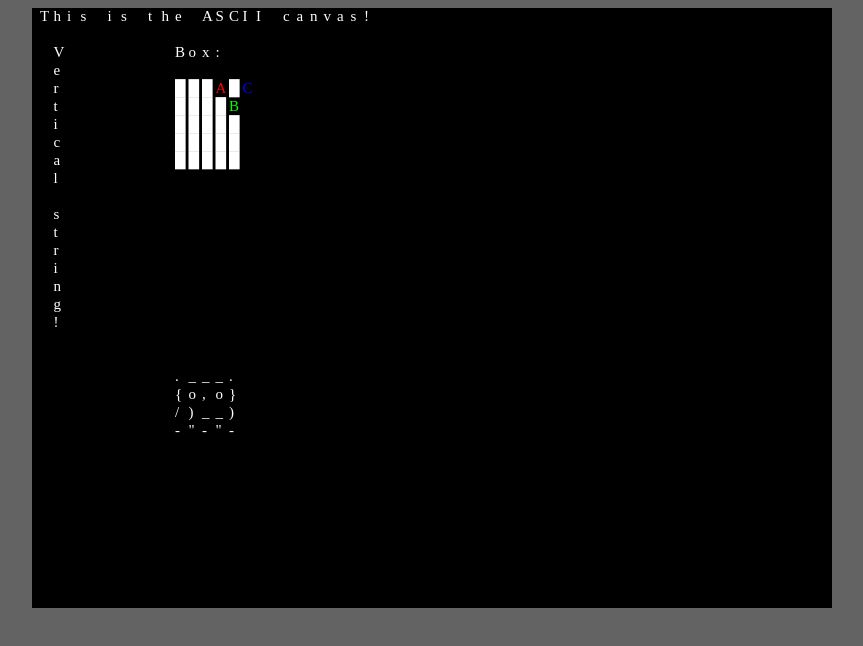
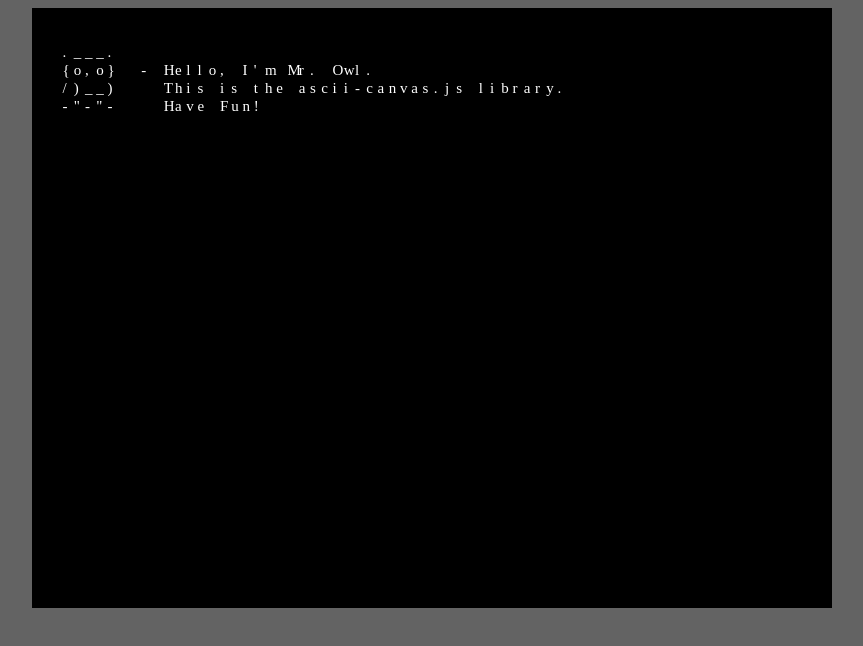
Before and after one commit to fionnfuchs/ascii-canvas-js, a plain HTML site: page index.html in a window 1280 px wide. Shown: the whole page, without its empty margins (208-1071 px from the left). Drawn offline with Linux system fonts and the light colour scheme.

Commit message:
Switch to ES Modules for improved structure
* Splitting code into modules

* New Demo and improved structure

```diff
--- a/ascii-canvas.js
+++ /dev/null
@@ -1,157 +0,0 @@
-var fsize = 15;
-
-var canvaswidth = 635;
-var canvasheight = 475;
-
-var testx = 0;
-
-var testobject = ""; // <-- test for file reading
-
-var asciimap = {
-	width: Math.floor(canvaswidth/fsize*0.9),
-	height: Math.floor(canvasheight/fsize*1.2) - 1,
-	map: [[]],
-
-  put: function(char, x, y, color) {
-    var c = "#FFFFFF";
-    if(color)c=color;
-    this.map[[x, y]] = {char: char, color:c};
-  },
-
-  putRect: function(char, x, y, w, h, color) {
-    var c = "#FFFFFF";
-    if(color)c=color;
-    for(var _x = 0; _x < w; _x++) {
-      for(var _y = 0; _y < h; _y++) {
-        this.map[[x + _x, y + _y]] = {char: char, color:c};
-      }
-    }
-  },
-
-  putHString: function(string, x, y, color) {
-    var c = "#FFFFFF";
-    if(color)c=color;
-    for(var _x = 0; _x <= string.length; _x++) {
-      this.map[[x + _x, y]] = {char: string.charAt(_x), color:c};
-    }
-  },
-
-  putVString: function(string, x, y, color) {
-    var c = "#FFFFFF";
-    if(color)c=color;
-    for(var _y = 0; _y <= string.length; _y++) {
-      this.map[[x, y + _y]] = {char: string.charAt(_y), color:c};
-    }
-  },
-
-  get: function(x,y) {
-    return this.map[[x, y]];
-  },
-
-	init: function() {
-		for (var x = 0; x <= this.width; x++) {
-			for (var y = 0; y <= this.height; y++) {
-				this.map[[x, y]] = {char: null, color: "#000000"};
-			}
-		}
-	},
-
-  clear: function() {
-    for (var x = 0; x <= this.width; x++) {
-			for (var y = 0; y <= this.height; y++) {
-				this.map[[x, y]] = {char: null, color: "#000000"};
-			}
-		}
-  }
-};
-
-window.onload = function() {
-	c = document.getElementById('ascii-canvas');
-	cc = c.getContext('2d');
-
-	init();
-	setInterval(render, 1000/20);
-};
-
-function init() {
-  //Now files can be read to display objects
-  readTextFile("ascii-object.txt", function(value) {
-    testobject = value;
-  });
-
-  asciimap.init();
-}
-
-function render() {
-	cc.fillStyle = 'black';
-	cc.fillRect(0, 0, c.width, c.height);
-
-
-  // Draw a box of squares
-  asciimap.putRect(String.fromCharCode(parseInt(2588,16)), 10, 4, 5, 5);
-
-  // Draw some letters
-  asciimap.put('A', 4 + testx, 4, "#FF0000");
-  asciimap.put('B', 5 + testx, 5, "#00FF00");
-  asciimap.put('C', 6 + testx, 4, "#0000FF");
-
-  // Move letters in cycle
-  testx++;
-  testx = testx%30;
-
-  // Draw horizontal strings
-  asciimap.putHString("This is the ASCII canvas!", 0, 0);
-  asciimap.putHString("Box:", 10, 2);
-
-  asciimap.putVString("Vertical string!", 1, 2);
-
-  // Display object with string source for example from a file
-  drawObject(testobject, 10, 20);
-
-  renderMap(asciimap);
-  asciimap.clear();
-}
-
-function drawObject(object, x, y) {
-  var _y = 0;
-  var _x = 0;
-  for(var i = 0; i <= object.length; i++) {
-    if(object.charAt(i) != '\n') {
-      asciimap.put(object.charAt(i), x + _x, y + _y);
-      _x++;
-    } else {
-      _x=0;
-      _y++;
-    }
-  }
-}
-
-function renderMap(map) {
-  cc.font = "15px bold Courier New";
-  for(var y = 0; y <= map.height; y++) {
-    for(var x = 0; x <= map.width; x++) {
-      if(map.map[[x, y]].char != null) {
-        cc.fillStyle = map.map[[x, y]].color;
-        cc.fillText(map.map[[x, y]].char, x*fsize*0.9 + 5 + 3, y*fsize*1.2 + 10 + 3);
-      }
-    }
-  }
-}
-
-function readTextFile(file, done)
-{
-  var rawFile = new XMLHttpRequest();
-  rawFile.open("GET", file, false);
-  rawFile.onreadystatechange = function ()
-  {
-      if(rawFile.readyState === 4)
-      {
-          if(rawFile.status === 200 || rawFile.status == 0)
-          {
-              var allText = rawFile.responseText;
-              done(allText);
-          }
-      }
-  }
-  rawFile.send(null);
-}
--- a/index.html
+++ b/index.html
@@ -9,6 +9,6 @@
 </head>
 <body>
 	<canvas id="ascii-canvas" width="800" height="600"></canvas>
-	<script type="text/javascript" src="ascii-canvas.js"></script>
+	<script type="module" src="main.js"></script>
 </body>
 </html>
--- /dev/null
+++ b/lib/ascii-canvas.js
@@ -0,0 +1,108 @@
+var fsize = 15;
+
+var canvaswidth = 800;
+var canvasheight = 600;
+
+export var asciimap = {
+	width: Math.floor(canvaswidth/(fsize*0.75)) - 2,
+	height: Math.floor(canvasheight/(fsize*1.2)) - 1,
+	map: [[]],
+
+  put: function(char, x, y, color) {
+    var c = "#FFFFFF";
+    if(color)c=color;
+    this.map[[x, y]] = {char: char, color:c};
+  },
+
+  putRect: function(char, x, y, w, h, color) {
+    var c = "#FFFFFF";
+    if(color)c=color;
+    for(var _x = 0; _x < w; _x++) {
+      for(var _y = 0; _y < h; _y++) {
+        this.map[[x + _x, y + _y]] = {char: char, color:c};
+      }
+    }
+  },
+
+  putHString: function(string, x, y, color) {
+    var c = "#FFFFFF";
+    if(color)c=color;
+    for(var _x = 0; _x <= string.length; _x++) {
+      this.map[[x + _x, y]] = {char: string.charAt(_x), color:c};
+    }
+  },
+
+  putVString: function(string, x, y, color) {
+    var c = "#FFFFFF";
+    if(color)c=color;
+    for(var _y = 0; _y <= string.length; _y++) {
+      this.map[[x, y + _y]] = {char: string.charAt(_y), color:c};
+    }
+  },
+
+  get: function(x,y) {
+    return this.map[[x, y]];
+  },
+
+	init: function() {
+		for (var x = 0; x <= this.width; x++) {
+			for (var y = 0; y <= this.height; y++) {
+				this.map[[x, y]] = {char: null, color: "#000000"};
+			}
+		}
+	},
+
+  clear: function() {
+    for (var x = 0; x <= this.width; x++) {
+			for (var y = 0; y <= this.height; y++) {
+				this.map[[x, y]] = {char: null, color: "#000000"};
+			}
+		}
+  }
+};
+
+export var renderer = {
+  c: null,
+  cc: null,
+  map: asciimap,
+  init: function() {
+    this.c = document.getElementById('ascii-canvas');
+    this.cc = this.c.getContext('2d');
+
+    asciimap.init();
+  },
+
+  render: function() {
+    this.cc.fillStyle = 'black';
+    this.cc.fillRect(0, 0, this.c.width, this.c.height);
+
+    this.renderMap(asciimap);
+    asciimap.clear();
+  },
+
+  drawObject: function(object,x,y,color) {
+    var _y = 0;
+    var _x = 0;
+    for(var i = 0; i <= object.length; i++) {
+      if(object.charAt(i) != '\n') {
+        asciimap.put(object.charAt(i), x + _x, y + _y, color);
+        _x++;
+      } else {
+        _x=0;
+        _y++;
+      }
+    }
+  },
+
+  renderMap: function() {
+    this.cc.font = "15px bold Courier New";
+    for(var y = 0; y <= this.map.height; y++) {
+      for(var x = 0; x <= this.map.width; x++) {
+        if(this.map.map[[x, y]].char != null) {
+          this.cc.fillStyle = this.map.map[[x, y]].color;
+          this.cc.fillText(this.map.map[[x, y]].char, x*fsize*0.75 + 5 + 3, y*fsize*1.2 + 10 + 3);
+        }
+      }
+    }
+  }
+}
--- /dev/null
+++ b/lib/utils.js
@@ -0,0 +1,17 @@
+export function readTextFile(file, done)
+{
+  var rawFile = new XMLHttpRequest();
+  rawFile.open("GET", file, false);
+  rawFile.onreadystatechange = function ()
+  {
+      if(rawFile.readyState === 4)
+      {
+          if(rawFile.status === 200 || rawFile.status == 0)
+          {
+              var allText = rawFile.responseText;
+              done(allText);
+          }
+      }
+  }
+  rawFile.send(null);
+}
--- /dev/null
+++ b/main.js
@@ -0,0 +1,25 @@
+import { renderer } from './lib/ascii-canvas.js';
+import { asciimap } from './lib/ascii-canvas.js';
+import { readTextFile } from './lib/utils.js';
+
+var x = 0;
+var owl;
+
+window.onload = function() {
+    init();
+	setInterval(draw, 1000/20);
+};
+
+function init() {
+    renderer.init();
+    readTextFile("./ascii/owl.txt", function(string) {
+        owl = string;
+    })
+}
+
+function draw() {
+    x = (x+1)%100;
+    renderer.drawObject(owl, 2, 2);
+    renderer.drawObject("- Hello, I'm Mr. Owl.\n  This is the ascii-canvas.js library.\n  Have Fun!", 9, 3);
+    renderer.render();
+}
```
Also changed, not shown: ascii/owl.txt (renamed from ascii-object.txt).
